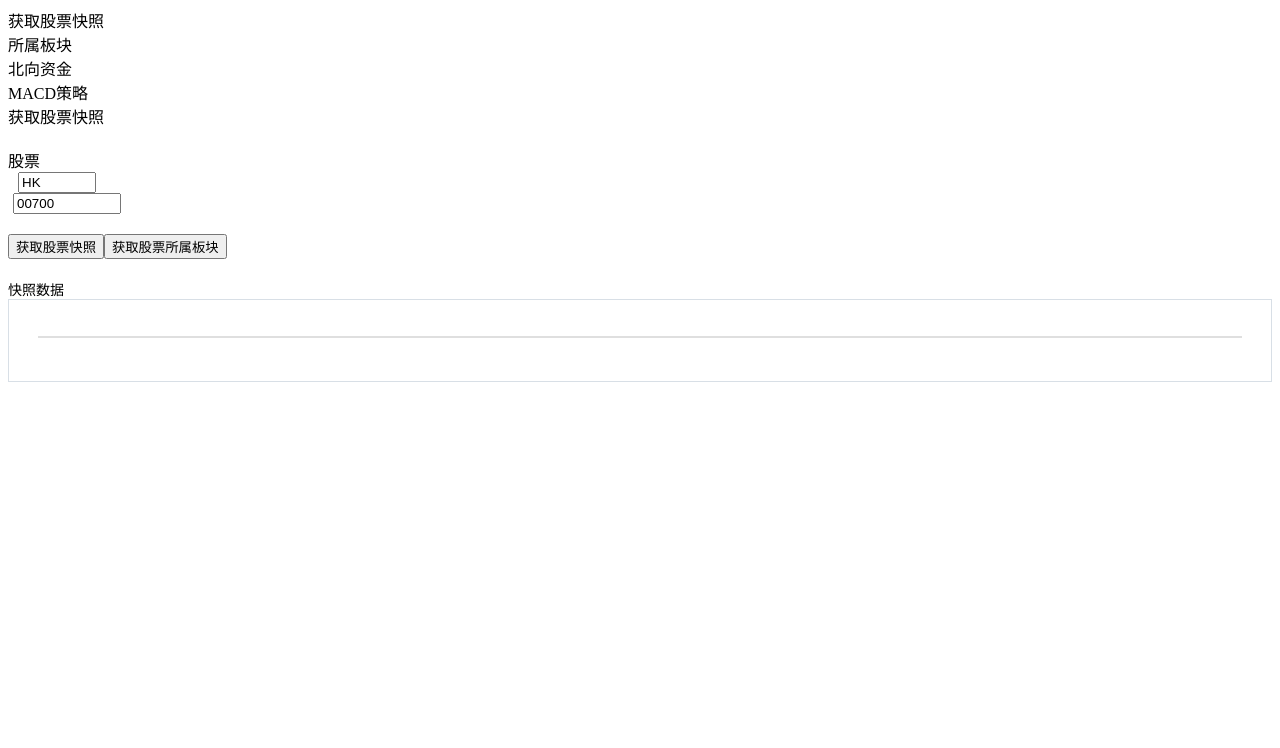
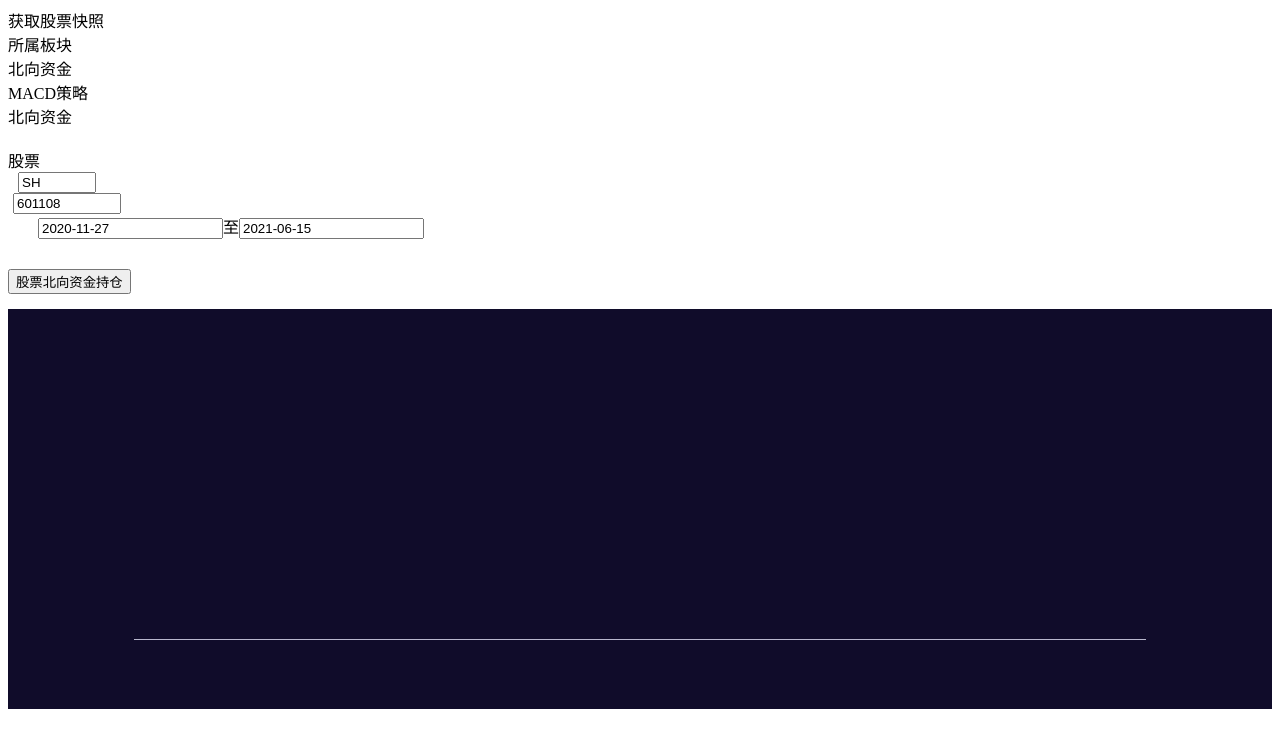
Before and after one commit to leiweibo/spt, a Vue app: page /north-finance in a window 1280 px wide. Before the commit this address led to /get-security-snapshot-demo. Shown: the top 748 px of the page. Built offline with nearby package versions, Linux system fonts and the light colour scheme; what futu-api would draw is missing.

Commit message:
add init north related stock holding relationship between stock price.

```diff
--- a/src/App.vue
+++ b/src/App.vue
@@ -23,7 +23,7 @@ export default defineComponent ({
   },
   data() {
     return {
-      active: 'get-security-snapshot-demo'
+      active: 'north-finance'
     };
   },
   setup() {
@@ -49,7 +49,7 @@ export default defineComponent ({
   },
   mounted() {
     this.$nextTick(()=> {
-      this.onClick('get-security-snapshot-demo', null)
+      this.onClick('north-finance', null)
     })
   }
 })
--- a/src/components/north-finance.vue
+++ b/src/components/north-finance.vue
@@ -1,12 +1,188 @@
 <template>
-  <div id="chars-box" style="width: 100%; height: 400px;">
+  <div id="main">
+    <div id="input">
+      <div id="stock">
+        股票
+        <el-select id="market" v-model="market">
+          <el-option
+            v-for="item in options"
+            :key="item.value"
+            :label="item.label"
+            :value="item.value"
+          ></el-option>
+        </el-select>
+      </div>
+      <el-input id="code" v-model="code" placeholder="股票代码"></el-input>
+      <el-date-picker
+        v-model="date"
+        type="daterange"
+        range-separator="至"
+        start-placeholder="开始日期"
+        end-placeholder="结束日期"
+        style="margin-left: 30px;">
+      </el-date-picker>
+    </div>
+    <el-button type="primary" v-on:click="getData()">股票北向资金持仓</el-button>
+    <div id="err">{{ errMsg }}</div>
+    <div id="chars-box" style="width: 100%; height: 400px;">
+    </div>
   </div>
 </template>
 <script>
+import "../../public/prism.css";
 import * as echarts from "echarts";
 import { onUnmounted, onMounted } from 'vue';
+import dayjs from "dayjs";
+import { aliyunGet } from "../service/http";
+import { dateFormat } from "../utils/format";
+import { dorequest } from '../utils/ftservice';
+
 export default {
   name: "northFinance",
+  data() {
+    return {
+      errMsg: "",
+      market: 21,
+      code: "601108",
+      options: [
+        {
+          value: 1, //Qot_Common.QotMarket_HK_Security
+          label: "HK",
+        },
+        {
+          value: 11, //Qot_Common.QotMarket_US_Security
+          label: "US",
+        },
+        {
+          value: 21, //Qot_Common.QotMarket_CNSH_Security
+          label: "SH",
+        },
+        {
+          value: 22, //Qot_Common.QotMarket_CNSZ_Security
+          label: "SZ",
+        },
+      ],
+
+      get_message: null,
+      date: [
+        dayjs().subtract(200, "day").format("YYYY-MM-DD"),
+        dayjs().format("YYYY-MM-DD"),
+      ],
+      chartTitlePlate: '所属板块',
+      chartTitleStock: ''
+    };
+  },
+
+  methods: {
+    getData: async function() {
+      this.websocket = dorequest(this.$store, async (msg) => {
+        console.log(`this.market: ${this.market}`)
+        console.log(`this.code: ${this.code}`)
+        console.log(`the msg: ${msg}`)
+
+        const northholding = await aliyunGet(`/northholding/${this.code}`, {
+          startDate: dateFormat(this.date[0]),
+          endDate: dateFormat(this.date[1]),
+        })
+        const klineMap = new Map();
+        const holdingMap = new Map();
+        const finalHoldingMap = new Map();
+
+        const securityLineRaw = await this.fetchHistoryKline({"code": this.code, "market": this.market})
+
+        northholding.data.rows.map((data) => {
+          holdingMap.set(dayjs(data.trade_date).format('YYYYMMDD'), data.holding_amt);
+        })
+
+        let preAmt = 0;
+        securityLineRaw.map((data) => {
+          const date = dayjs(data.time).format('YYYYMMDD')
+          if (!holdingMap.get(date)) {
+            finalHoldingMap.set(date, preAmt);
+          } else {
+            finalHoldingMap.set(date, holdingMap.get(date))
+            preAmt = holdingMap.get(date)
+          }
+          klineMap.set(date, data.closePrice * 3000000);
+        })
+
+
+        let myChart = echarts.init(document.getElementById("chars-box"), "dark");
+        const holdingData = Array.from(finalHoldingMap.values());
+
+        const klineData = Array.from(klineMap.values());
+
+        console.log(`the legth of holdingData is ${holdingData.length}`)
+        console.log(`the legth of klineData is ${klineData.length}`)
+
+        myChart.setOption({  //动画的配置
+          series: [
+          {
+            smooth: true,
+            type: 'line',
+            data: holdingData
+          },
+          {
+            smooth: true,
+            type: 'line',
+            data: klineData
+          }],
+          tooltip: {
+            trigger: "axis"
+          },
+          yAxis: {
+            type: "value"
+          },
+          xAxis: [{
+            data: securityLineRaw.map((data) => {
+              return dayjs(data.time).format('YYYYMMDD')
+            })
+          }]
+        })
+
+        window.onresize = function() {
+          //自适应大小
+          myChart.resize();
+        };
+      },
+      (msg) => {
+        this.errMsg = msg
+      });
+    },
+
+    fetchHistoryKline(security) {
+      let beginTime = dateFormat(this.date[0]);
+      // if (security.code.startsWith("BK")) {
+      //   // 板块数据需要计算5日，或者15日涨跌幅，这里的数据多取一点。
+      //   beginTime = dateFormat(dayjs(this.date[0]).subtract(30, "day"))
+      // }
+      return this.websocket
+        .RequestHistoryKL({
+          c2s: {
+            rehabType: 1,
+            klType: 2,
+            security,
+            beginTime: dateFormat(beginTime),
+            endTime: dateFormat(this.date[1]),
+          },
+        })
+        .then((res) => {
+          return res.s2c.klList.map((item) => {
+            return {
+              ...item,
+              volume: item.volume.low ? item.volume.low : item.volume,
+              changeRate: `${item.changeRate.toFixed(2)} %`,
+            };
+          });
+        })
+        .catch((err) => {
+          console.log("err:", err);
+        });
+    },
+  },
+
+
+
   setup() {
     /// 声明定义一下echart
     let echart = echarts;
@@ -26,20 +202,6 @@ export default {
       chart.setOption({
         xAxis: {
           type: "category",
-          data: [
-            "一月",
-            "二月",
-            "三月",
-            "四月",
-            "五月",
-            "六月",
-            "七月",
-            "八月",
-            "九月",
-            "十月",
-            "十一月",
-            "十二月"
-          ]
         },
         tooltip: {
           trigger: "axis"
@@ -49,20 +211,6 @@ export default {
         },
         series: [
           {
-            data: [
-              820,
-              932,
-              901,
-              934,
-              1290,
-              1330,
-              1320,
-              801,
-              102,
-              230,
-              4321,
-              4129
-            ],
             type: "line",
             smooth: true
           }
@@ -78,3 +226,45 @@ export default {
   }
 };
 </script>
+<style rel="stylesheet/scss" lang="scss" scoped>
+  .el-input {
+    display: inline;
+  }
+
+  .el-range-editor {
+    margin-left: 30px;
+  }
+
+  .el-button {
+    margin-top: 30px;
+  }
+
+  :deep(#stock) {
+    display: inline;
+  }
+
+  :deep(#market) {
+    width: 70px;
+    margin-left: 10px;
+  }
+
+  :deep(#code) {
+    width: 100px;
+    margin-left: 5px;
+  }
+
+  :deep(#err) {
+    color: firebrick;
+    margin-top: 15px;
+  }
+
+  #output {
+    font-size: 14px;
+    text-align: left;
+    margin-top: 20px;
+    #content {
+      padding: 30px;
+      border: 1px solid #d8dfe6;
+    }
+  }
+</style>
--- /dev/null
+++ b/src/service/http.js
@@ -0,0 +1,66 @@
+import axios from 'axios';
+
+let baseURL = "http://push2.eastmoney.com/api"
+let aliyunBaseURL = "http://47.95.230.67:3000/api/"
+// let aliyunBaseURL = "http://localhost:3000/api/"
+
+const eastmoneyAxios = axios.create({
+  baseURL,
+})
+
+const aliyunAxios = axios.create({
+  baseURL: aliyunBaseURL
+})
+
+export const get = (url, params) => {
+  params = params || {};
+  return new Promise((resolve, reject) => {
+    eastmoneyAxios.get(url, {
+      params,
+    }).then((res => {
+      if (res.data.rc == 0) {
+        resolve(res.data)
+      } else {
+        reject(res)
+        alert(`获取${url}数据失败，请稍后重试`)
+      }
+    })).catch(error => {
+      console.log(error);
+    })
+  })
+}
+
+export const post = (url,params)=>{
+  params = params || {};
+  return new Promise((resolve, reject)=>{
+    eastmoneyAxios.post(url,params).then(res=>{
+          if(res.data.code===0){
+              resolve(res.data);
+          }else{
+            reject(res)
+              alert(`Post${url}请求失败，请稍后重试`);
+          }
+      }).catch(error=>{
+          console.log(error);
+      })
+  })
+}
+
+export const aliyunGet = (url, params) => {
+  params = params || {};
+  return new Promise((resolve, reject) => {
+    aliyunAxios.get(url, {
+      params,
+    }).then((res => {
+      console.log(res);
+      if (res.data) {
+        resolve(res.data)
+      } else {
+        reject(res)
+        alert(`获取${url}数据失败，请稍后重试`)
+      }
+    })).catch(error => {
+      console.log(error);
+    })
+  })
+}
```
